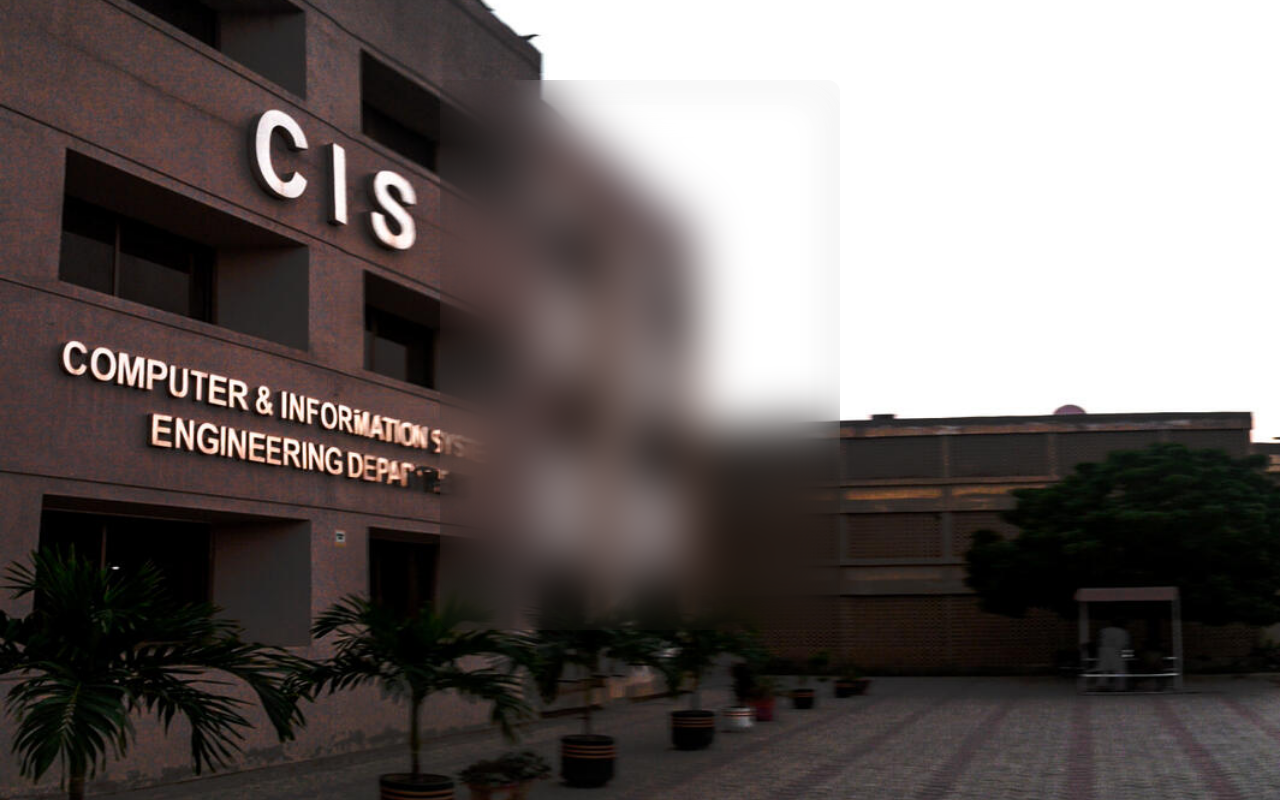
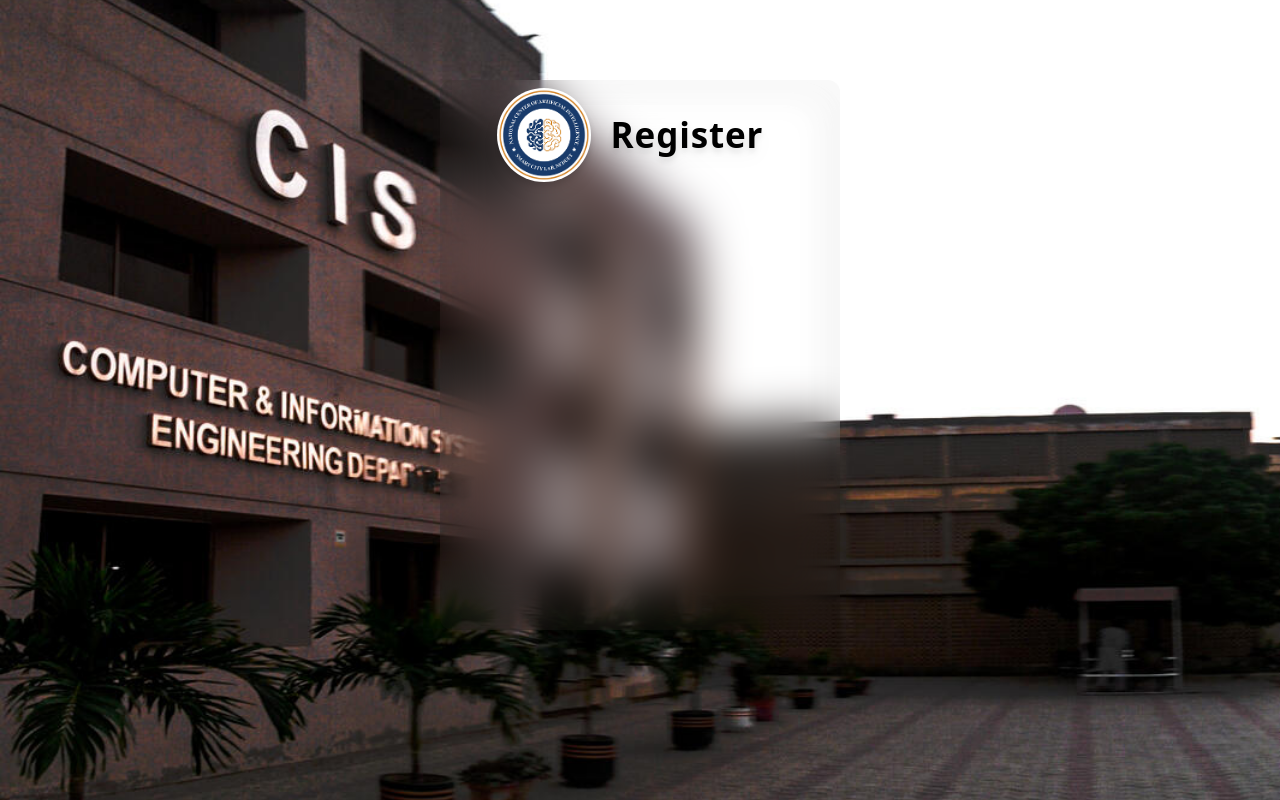
Before and after one commit to zuhaibnoor/Internship-Portal, a React (Vite) app in the folder internship-portal/: page /register in a window 1280 px wide. Built offline with nearby package versions, Linux system fonts and the light colour scheme.

Commit message:
setting up the routes

```diff
--- a/internship-portal/src/App.tsx
+++ b/internship-portal/src/App.tsx
@@ -1,20 +1,17 @@
+import Login from './pages/Login'
+import Register from './pages/Register'
+import { BrowserRouter as Router, Routes, Route } from 'react-router-dom'
+
 function App() {
 
   return (
     <>
-      <div style={{
-        backgroundImage: "url(/bg.jpg)",
-        backgroundSize: "cover",
-        backgroundPosition: "center",
-
-      }} className="h-screen w-screen flex justify-center">
-
-        <form action="" className="mt-20 w-[400px] h-[550px] drop-shadow-lg backdrop-blur-xl rounded-xl">
-
-        </form>
-
-      </div>
-
+      <Router>
+        <Routes>
+          <Route path="/" element={<Login />} />
+          <Route path="/register" element={<Register/>} />
+        </Routes>
+      </Router>
 
     </>
   )
--- /dev/null
+++ b/internship-portal/src/pages/Login.tsx
@@ -0,0 +1,22 @@
+export default function Login() {
+    return(
+        <>
+
+            <div style={{
+                backgroundImage: "url(/bg.jpg)",
+                backgroundSize: "cover",
+                backgroundPosition: "center",}} className="h-screen w-screen flex justify-center">
+
+                <form action="" className="mt-20 w-[400px] h-[550px] drop-shadow-lg backdrop-blur-xl rounded-xl">
+                    <div className="flex flex-row h-[20%] justify-center items-center p-2">
+                        <img src="/logo.png" alt="" className="rounded-[50px] h-[100%]" />
+                        <div className="p-5 text-[35px] font-bold font-sans tracking-wide">Login</div>
+                    </div>
+                </form>
+
+             </div>
+
+
+        </>
+    );
+}
--- /dev/null
+++ b/internship-portal/src/pages/Register.tsx
@@ -0,0 +1,24 @@
+export default function Register() {
+ return(
+
+        <>
+
+            <div style={{
+                backgroundImage: "url(/bg.jpg)",
+                backgroundSize: "cover",
+                backgroundPosition: "center",}} className="h-screen w-screen flex justify-center">
+
+                <form action="" className="mt-20 w-[400px] h-[550px] drop-shadow-lg backdrop-blur-xl rounded-xl">
+                    <div className="flex flex-row h-[20%] justify-center items-center p-2">
+                        <img src="/logo.png" alt="" className="rounded-[50px] h-[100%]" />
+                        <div className="p-5 text-[35px] font-bold font-sans tracking-wide">Register</div>
+                    </div>
+                </form>
+
+             </div>
+
+        </>
+
+ )
+
+}
--- /dev/null
+++ b/package.json
@@ -0,0 +1,5 @@
+{
+  "dependencies": {
+    "react-router-dom": "^7.3.0"
+  }
+}
```
Also changed, not shown: 1 other file (tests, documents, lock files or other folders).
